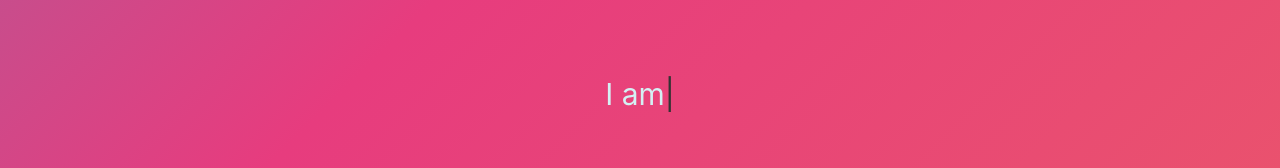
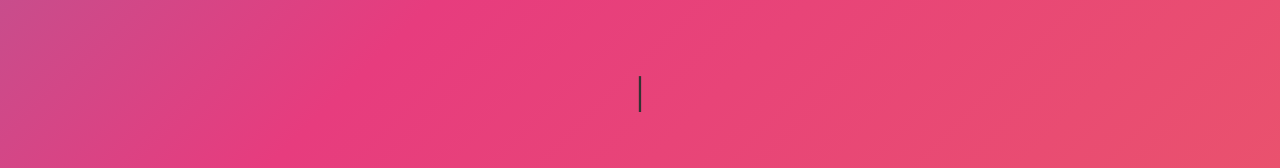
Before and after one commit to Choconaut/portfolio, a Vue app: page / in a window 1280 px wide. Shown: the part 170-338 px from the top of the page. Built offline with nearby package versions, Linux system fonts and the light colour scheme.

Commit message:
Adjusted darkmode colors
made dark made more blue and text color warmer

added a delay before the next set of words is typed

```diff
--- a/src/assets/base.css
+++ b/src/assets/base.css
@@ -1,12 +1,13 @@
 :root {
   --light-background: #FAF3E0;
-  --dark-background: #1a1a2e;
+  --dark-background: #1a1a3e;
 
   --light-text: #333333;
-  --dark-text: #faf3e0;
+  --dark-text: #f9e8d0;
 
   --light-box-shadow: 0 0 10px rgba(0, 0, 0, 0.1);
   --dark-box-shadow: 0 0 10px rgba(0, 0, 0, 0.5);
+
 }
 
 /* semantic color variables for this project */
@@ -14,6 +15,8 @@
   --color-background: var(--light-background);
 
   --color-text: var(--light-text);
+
+  --color-box-shadow: var(--light-box-shadow);
 }
 
 @media (prefers-color-scheme: dark) {
@@ -21,6 +24,8 @@
     --color-background: var(--dark-background);
 
     --color-text: var(--dark-text);
+
+    --color-box-shadow: var(--dark-box-shadow);
   }
 }
 
--- a/src/components/Navbar.vue
+++ b/src/components/Navbar.vue
@@ -67,7 +67,7 @@ nav {
   background-color: var(--color-background);
   opacity: 50%;
   padding: 1rem 1.5rem;
-  box-shadow: 0 2px 4px rgba(0, 0, 0, 0.1);
+  box-shadow: 0 2px 4px var(--color-box-shadow);
 }
 
 .name-box {
@@ -138,6 +138,7 @@ nav {
   opacity: 0;
   transform: translateY(-100%);
   background-color: var(--color-background);
+  box-shadow: var(--color-box-shadow);
   color: var(--color-text);
   transition: 0.3s;
 }
--- a/src/views/HomeView.vue
+++ b/src/views/HomeView.vue
@@ -37,7 +37,7 @@ function deleteNow() {
     } else {
       // Move to the next word (or loop back to the first)
       i = (i + 1) % words.length
-      typeNow()
+      timer = setTimeout(typeNow, 1000)
     }
   }
   loopDeleting()
```
